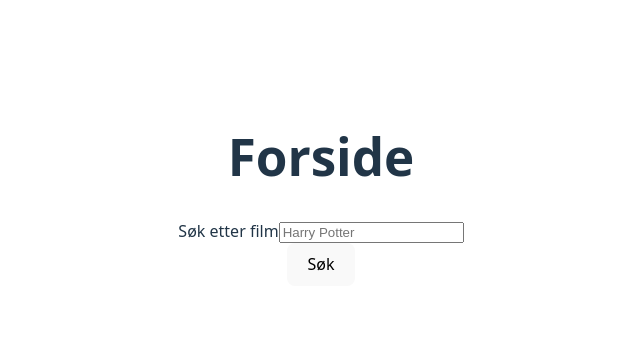
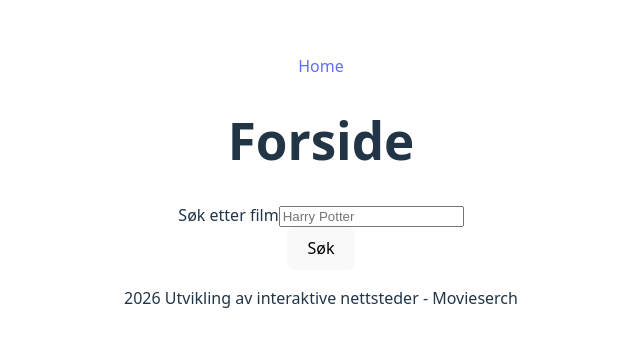
Before and after one commit to NadiiaKuz/uin26ak3_moviesearch_Kuz, a React (Vite) app: page / in a window 1280 px wide. Shown: the part 210-556 px from the top of the page, without its empty margins (319-959 px from the left). Built offline with nearby package versions, Linux system fonts and the light colour scheme; no server answers.

Commit message:
added layout

```diff
--- a/src/App.jsx
+++ b/src/App.jsx
@@ -1,16 +1,18 @@
-import { useState } from 'react'
 import './App.css'
 import { Route, Routes } from 'react-router-dom'
 import Home from './pages/Home'
 import Movie from './pages/Movie'
+import Layout from './components/Layout'
 
 function App() {
 
   return (
-    <Routes>
-      <Route index element={<Home />} />
-      <Route path=':movie' element={<Movie />} />
-    </Routes>
+    <Layout>
+      <Routes>
+        <Route index element={<Home />} />
+        <Route path=':movie' element={<Movie />} />
+      </Routes>
+    </Layout>
   )
 }
 
--- /dev/null
+++ b/src/components/Layout.jsx
@@ -0,0 +1,18 @@
+import { Link } from "react-router-dom";
+
+export default function Layout({ children }) {
+    return (
+        <>
+            <header>
+                <nav className="main-nav">
+                    <Link to="/">Home</Link>
+
+                </nav>
+            </header>
+            {children}
+            <footer>
+                <p>2026 Utvikling av interaktive nettsteder - Movieserch</p>
+            </footer>
+        </>
+    )
+}
```
